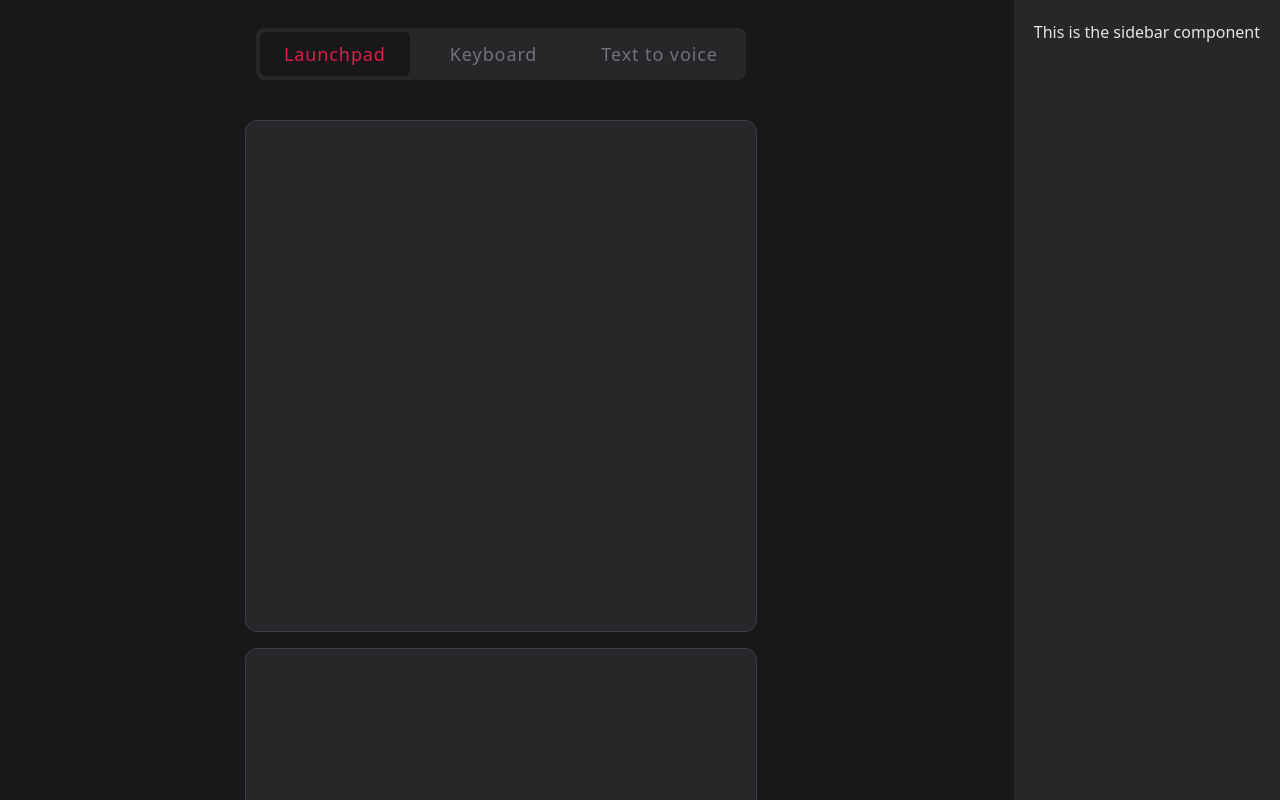
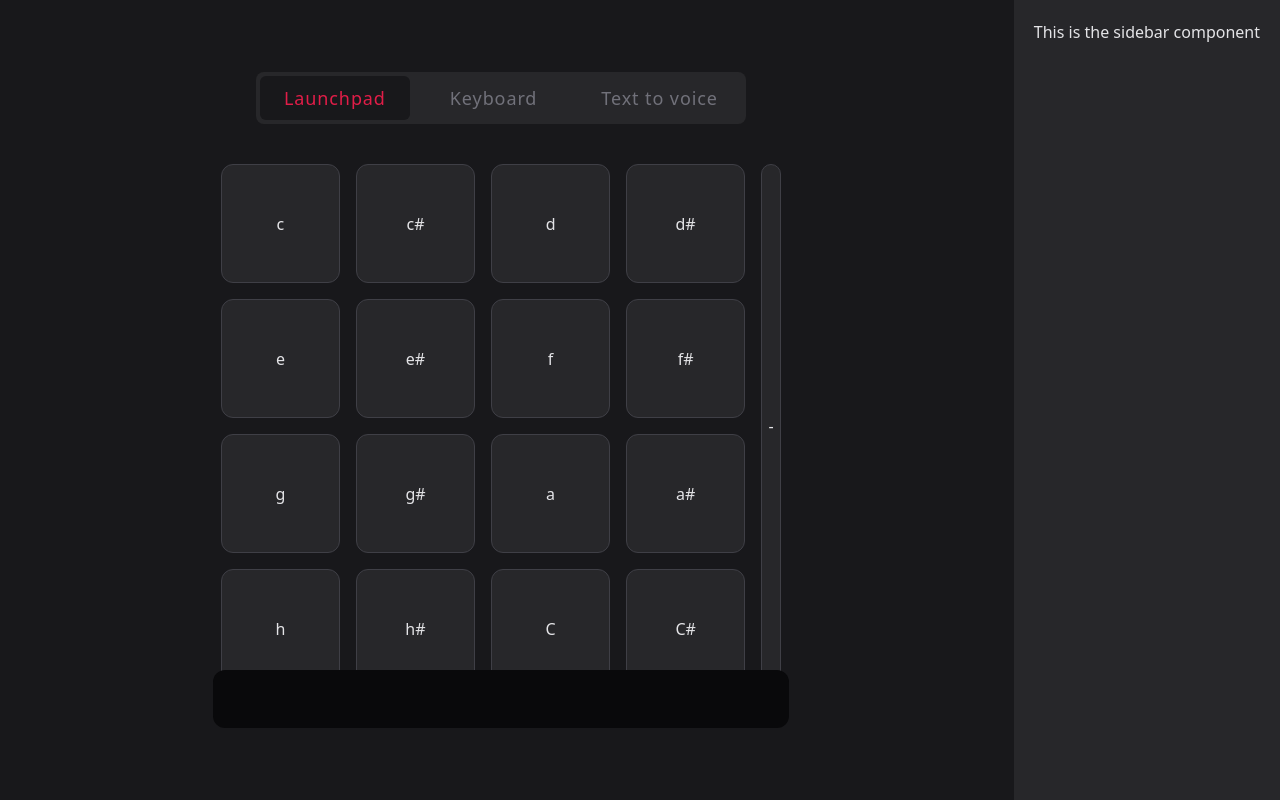
Before and after one commit to Jan-Slota-Foundation/frontend_dev, a Vue app: page /userinput/pad in a window 1280 px wide. Shown: the top 800 px of the page. Built offline with nearby package versions, Linux system fonts and the light colour scheme.

Commit message:
launchPad

```diff
--- a/src/components/padInput/Launchpad.vue
+++ b/src/components/padInput/Launchpad.vue
@@ -1,13 +1,22 @@
+<script setup>
+import { lpSequence } from '@/states/launchpadSequence.js'
+</script>
 <template>
-  <div
-    :class="`grid grid-cols-${Math.sqrt(numberOfButtons)} gap-4 w-[32rem] mb-8`"
-  >
+  <div :class="`grid grid-cols-${5} gap-4 w-[35rem] mb-8`">
     <button
       class="bg-zinc-800 hover:shadow-md border border-zinc-700 hover:shadow-red-700 rounded-xl aspect-square transition-all duration-150 ease-out active:border-red-600 active:bg-red-600 outline-none"
-      @click="handleLaunchpadButtonClick()"
-      v-for="(button, index) in numberOfButtons"
+      @click="handleLaunchpadButtonClick(note)"
+      v-for="(note, index) in notesMapped"
       :key="index"
-    ></button>
+    >
+      {{ note.name }}
+    </button>
+    <button
+      @click="handleLaunchpadButtonClick({ name: '-' })"
+      class="bg-zinc-800 row-start-1 col-start-5 row-span-4 hover:shadow-md border border-zinc-700 hover:shadow-red-700 rounded-xl transition-all duration-150 ease-out active:border-red-600 active:bg-red-600 outline-none"
+    >
+      -
+    </button>
   </div>
 </template>
 
@@ -16,11 +25,27 @@ export default {
   name: 'Launchpad',
   data() {
     return {
-      numberOfButtons: 16
+      notes: ['c', 'd', 'e', 'f', 'g', 'a', 'h', 'C']
     }
   },
   methods: {
-    handleLaunchpadButtonClick() {}
+    handleLaunchpadButtonClick(note) {
+      lpSequence.unshift(note)
+    }
+  },
+  computed: {
+    notesMapped() {
+      let final = []
+      this.notes.forEach((note) => {
+        final.push({
+          name: `${note}`
+        })
+        final.push({
+          name: `${note}#`
+        })
+      })
+      return final
+    }
   }
 }
 </script>
--- a/src/components/padInput/PadView.vue
+++ b/src/components/padInput/PadView.vue
@@ -1,10 +1,12 @@
 <script setup>
 import Launchpad from '@/components/padInput/Launchpad.vue'
 import RecButton from '@/components/padInput/RecButton.vue'
+import ScrollSequence from '@/components/padInput/ScrollSequence.vue'
 </script>
 <template>
   <Launchpad></Launchpad>
-  <RecButton></RecButton>
+  <ScrollSequence></ScrollSequence>
+  <!-- <RecButton></RecButton> -->
 </template>
 
 <script>
@@ -12,7 +14,8 @@ export default {
   name: 'PadView',
   components: {
     Launchpad,
-    RecButton
+    RecButton,
+    ScrollSequence
   }
 }
 </script>
--- /dev/null
+++ b/src/components/padInput/ScrollSequence.vue
@@ -0,0 +1,28 @@
+<script setup>
+import { lpSequence } from '@/states/launchpadSequence.js'
+</script>
+<template>
+  <div
+    class="flex gap-2 bg-zinc-950 p-2 rounded-xl w-[36rem] h-[3.6rem] overflow-x-scroll container"
+  >
+    <div
+      class="py-2 px-4 bg-zinc-700 rounded-md min-w-[5rem] flex items-center justify-center"
+      v-for="(note, index) in lpSequence"
+      :key="index"
+    >
+      {{ note.name }}
+    </div>
+  </div>
+</template>
+
+<script>
+export default {
+  name: 'ScrollSequence'
+}
+</script>
+
+<style scoped>
+.container {
+  direction: rtl;
+}
+</style>
```
